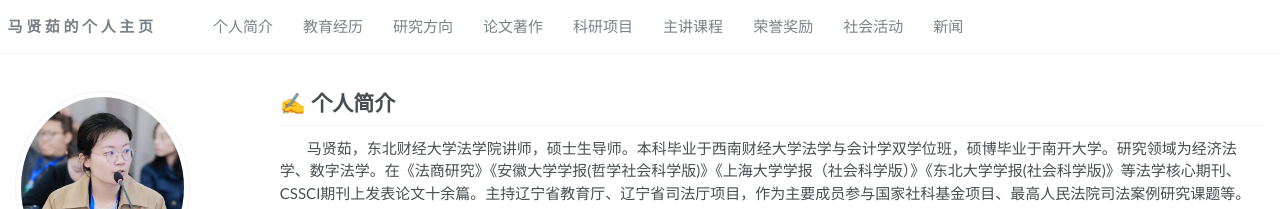
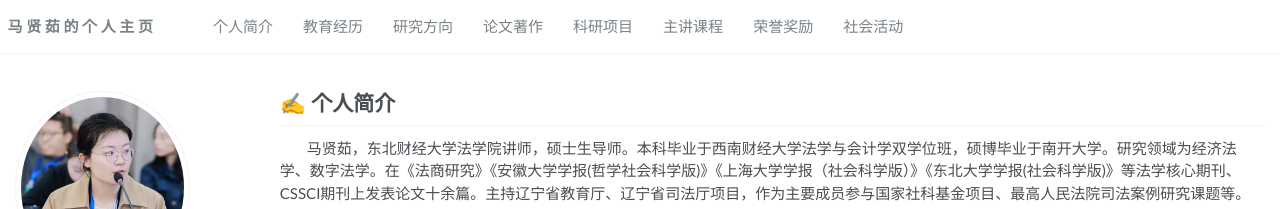
Before and after one commit to maxianru/maxianru.github.io, a Jekyll site: the page built from _pages/about.md, in a window 1280 px wide. Shown: the top 209 px of the page. Built offline with Jekyll 4.4.1, drawn with Linux system fonts in a browser that asks for light colours.

Commit message:
Update navigation.yml

```diff
--- a/_data/navigation.yml
+++ b/_data/navigation.yml
@@ -25,6 +25,3 @@ main:
 
   - title: "社会活动"
     url: "#activities"
-
-  - title: "新闻"
-    url: "#news"
```
